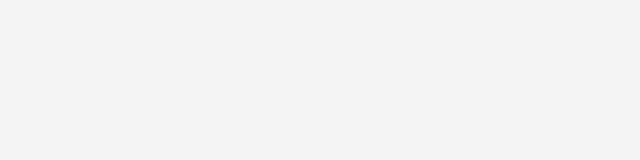
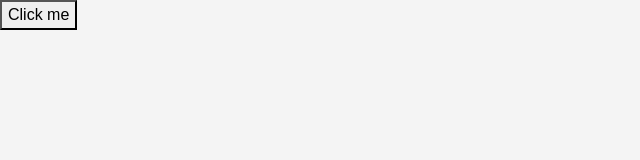
Before and after one commit to rheajshah/rate-my-org, a React (Create React App) app in the folder rate-my-org-app/: page /mojo-dojo-org in a window 1280 px wide. Before the commit this address had no page. Shown: the top 160 px of the page, without its empty margins (0-640 px from the left). Built offline with nearby package versions, Linux system fonts and the light colour scheme.

Commit message:
redirection done

```diff
--- a/rate-my-org-app/src/App.js
+++ b/rate-my-org-app/src/App.js
@@ -3,6 +3,8 @@
 import Homepage from './Homepage';
 import Orgslist from './Orgslist';
 import { BrowserRouter, Route, Routes } from 'react-router-dom'; // Import Route and Switch
+import WicsOrgPage from './WicsOrgPage';
+import MojoDojoOrgPage from './MojoDojoOrgPage';
 
 function App() {
   return (
@@ -11,6 +13,8 @@
         <Routes>
           <Route path="/" element={(<Homepage />)} />
           <Route path='/orgs' element={(<Orgslist/>)}/>
+          <Route path='/wics-org' element={(<WicsOrgPage/>)}/>
+          <Route path='/mojo-dojo-org' element={(<MojoDojoOrgPage/>)}/>
         </Routes>
       </BrowserRouter>
     </div>
--- /dev/null
+++ b/rate-my-org-app/src/MojoDojoOrgPage.js
@@ -0,0 +1,21 @@
+import React from 'react'
+import { useNavigate } from 'react-router-dom'
+import './mojodojoorgpage.css'
+import Button from 'react-bootstrap/Button';
+function MojoDojoOrgPage() {
+    const nav = useNavigate();
+    const handleClick = () => {
+        nav("/")
+    }
+
+    return (
+        <div>
+            <button onClick={handleClick}>
+                Click me
+            </button>
+
+        </div>
+    )
+}
+
+export default MojoDojoOrgPage
--- a/rate-my-org-app/src/Orgslist.js
+++ b/rate-my-org-app/src/Orgslist.js
@@ -26,7 +26,7 @@
                             <p class = "text-center">45 Ratings</p>
                         </div>
                         <div class="col-9">
-                            <h1><b>Women in Computer Science (WiCS)</b></h1>
+                            <h1><b><a href = "/wics-org" class = "remove-link">Women in Computer Science (WiCS)</a></b></h1>
                             <h4>Computer Science | $ | 2 hr/week</h4>
                             <p>Our mission is to encourage and support women in computing through: outreach, professional development, academic initiatives, and social events.</p>
                         </div>
@@ -38,7 +38,7 @@
                             <p class = "text-center">76 Ratings</p>
                         </div>
                         <div class="col-9">
-                            <h1><b>Mojo Dojo Casa House</b></h1>
+                            <h1><b><a href = "/mojo-dojo-org" class = "remove-link">Mojo Dojo Casa House</a></b></h1>
                             <h4>Social | $$$$$ | 1 hr/week</h4>
                             <p>MEN RAHHHH</p>
                             <p>Motto: I am Kenough.</p>
--- /dev/null
+++ b/rate-my-org-app/src/WicsOrgPage.js
@@ -0,0 +1,21 @@
+import React from 'react'
+import { useNavigate } from 'react-router-dom'
+import './wicsorgpage.css'
+import Button from 'react-bootstrap/Button';
+function WicsOrgPage() {
+    const nav = useNavigate();
+    const handleClick = () => {
+        nav("/")
+    }
+
+    return (
+        <div>
+            <button onClick={handleClick}>
+                Click me
+            </button>
+
+        </div>
+    )
+}
+
+export default WicsOrgPage
--- a/rate-my-org-app/src/orgslist.css
+++ b/rate-my-org-app/src/orgslist.css
@@ -50,6 +50,11 @@
     text-align: center;
 }
 
+.remove-link {
+    color: inherit;
+    text-decoration: none;
+}
+
 .organization-info {
     flex-grow: 1;
 }
```
Also changed, not shown: rate-my-org-app/src/home.js (deleted), rate-my-org-app/src/mojodojoorgpage.css (added), rate-my-org-app/src/wicsorgpage.css (added).
